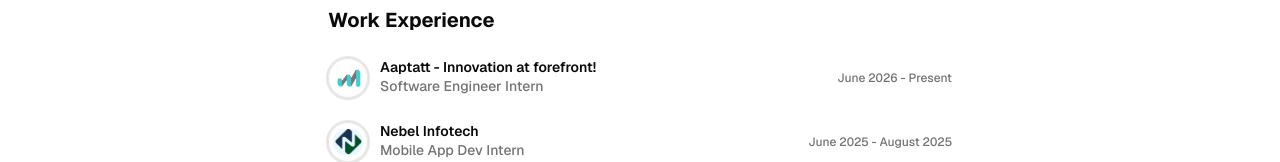
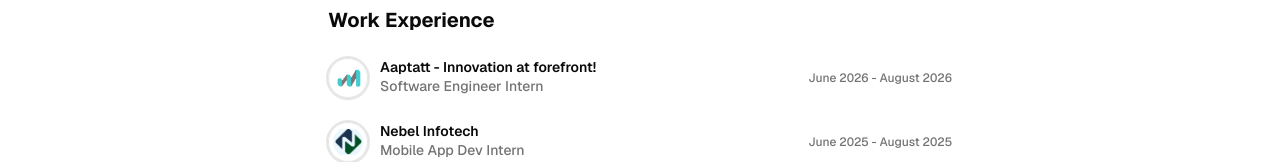
Before and after one commit to Paaaarth1909/Portfolio, a Next.js app: page / in a window 1280 px wide. Shown: the part 544-706 px from the top of the page. Built offline with nearby package versions, Linux system fonts and the light colour scheme.

Commit message:
Internship Date End

```diff
--- a/src/data/resume.tsx
+++ b/src/data/resume.tsx
@@ -128,7 +128,7 @@ export const DATA = {
       title: "Software Engineer Intern",
       logoUrl: "/Aaptatt-logo.png",
       start: "June 2026",
-      end: "Present",
+      end: "August 2026",
       description:
         "Worked on AI-powered productivity and knowledge management applications as part of the development team. Developed and optimized intelligent features for content analysis, information retrieval, and workflow automation to improve usability, responsiveness, and overall user experience. Also contributed to applications involving resume analysis, content summarization, and decision-support systems through iterative development, testing, and optimization.",
     },
```
